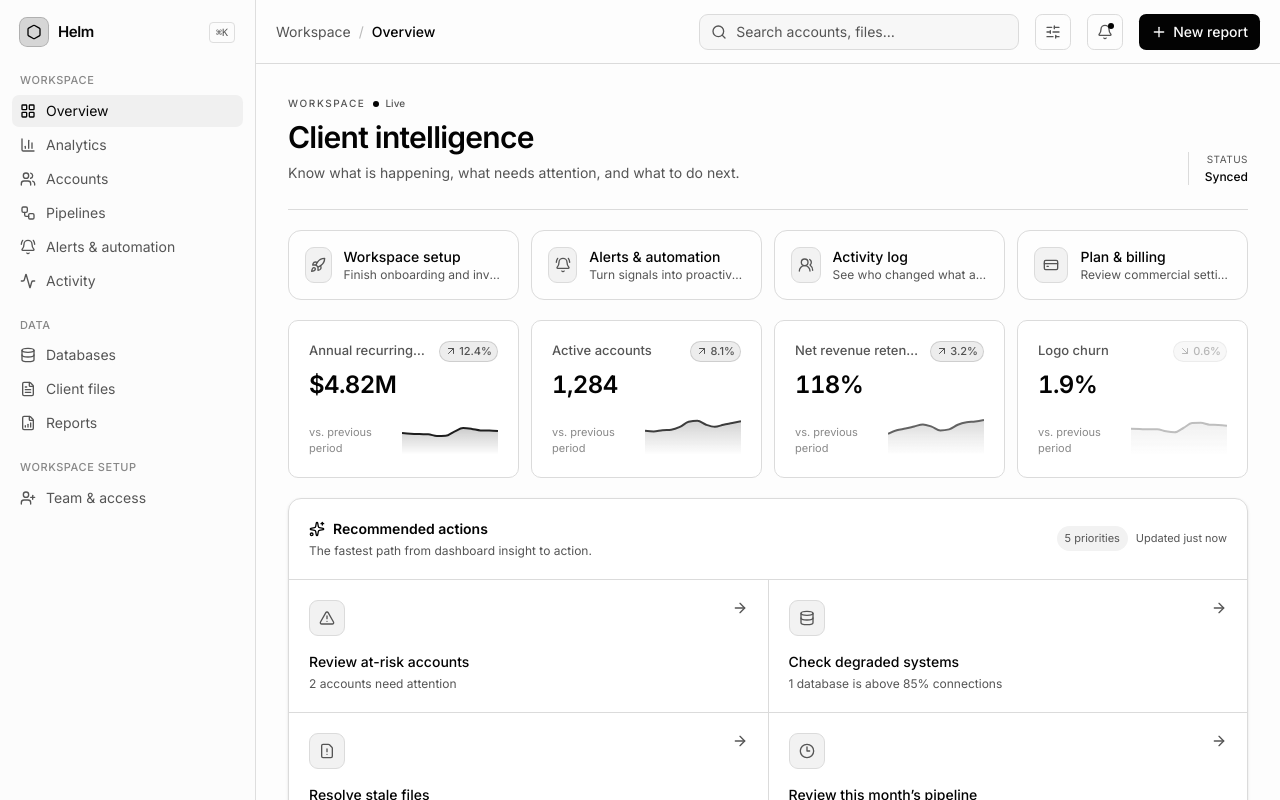
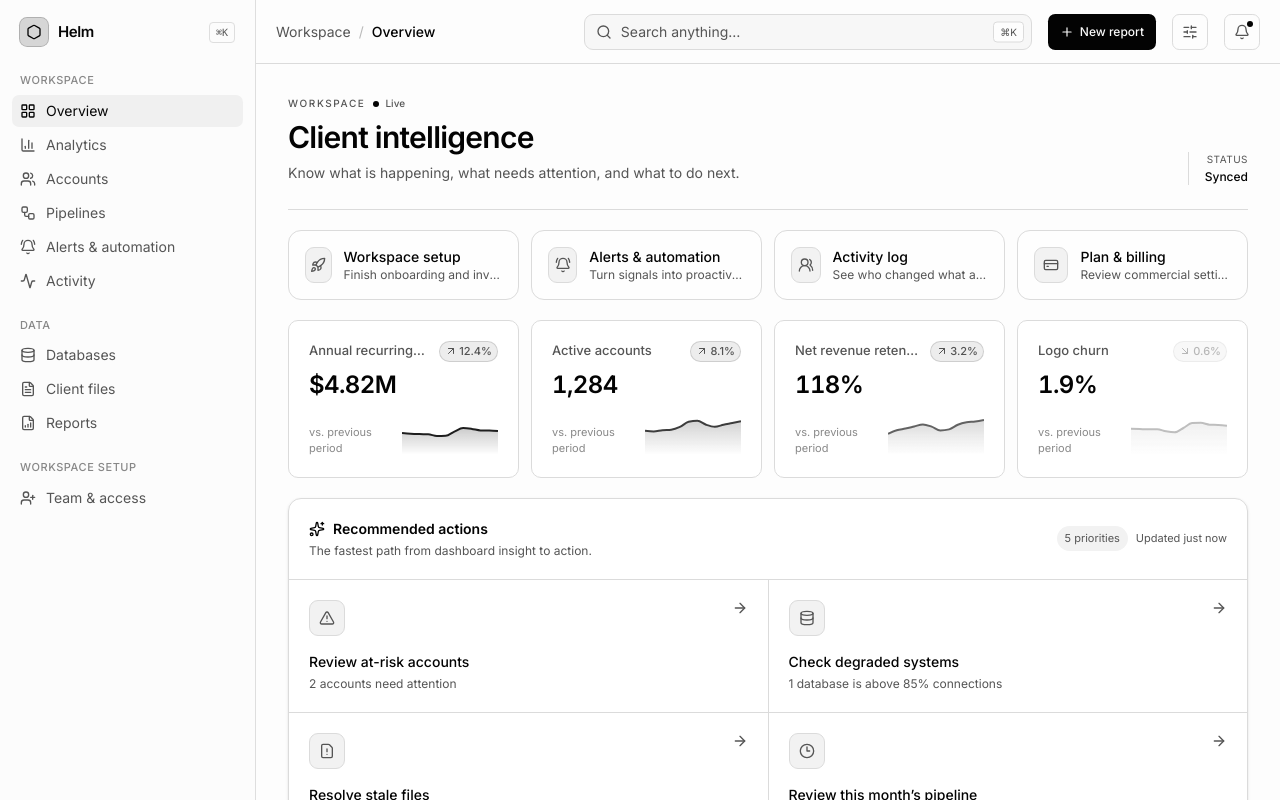
Before and after one commit to mohsarchive/b2b-client-dashboard, a Next.js app: page / in a window 1280 px wide. Shown: the top 800 px of the page. Built offline with nearby package versions, Linux system fonts and the light colour scheme.

Commit message:
fix: wire complete dashboard navigation and controls

```diff
--- a/app/(dashboard)/layout.tsx
+++ b/app/(dashboard)/layout.tsx
@@ -1,15 +1,13 @@
 import type { ReactNode } from 'react'
 import { Sidebar } from '@/components/dashboard/sidebar'
-import { Topbar } from '@/components/dashboard/topbar'
+import { TopbarQA } from '@/components/dashboard/topbar-qa'
 
 export default function DashboardLayout({ children }: { children: ReactNode }) {
   return (
     <div className="flex min-h-svh bg-background">
       <Sidebar />
-
       <div className="flex min-w-0 flex-1 flex-col">
-        <Topbar />
-
+        <TopbarQA />
         <main className="flex-1 overflow-y-auto">
           <div className="mx-auto flex max-w-[1400px] flex-col gap-6 p-5 lg:p-8">
             {children}
```
